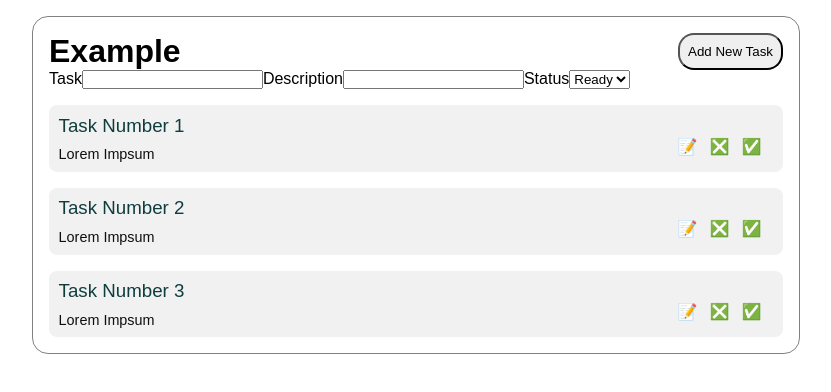
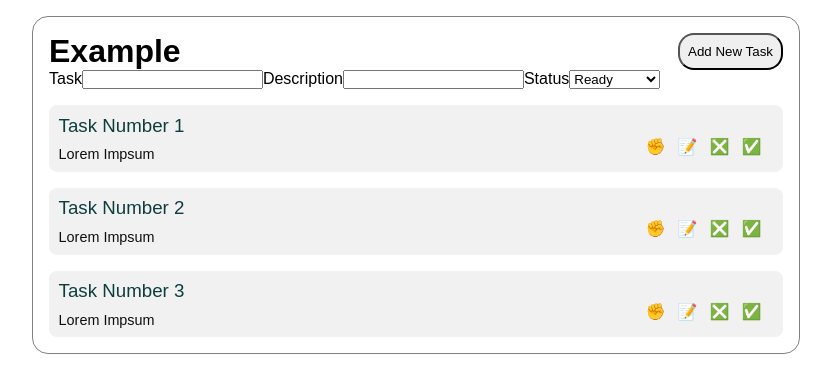
Before and after one commit to HazemAhmed0/TaskTraker, a React (Create React App) app: page / in a window 1280 px wide. Shown: the top 392 px of the page, without its empty margins (224-1055 px from the left). Built offline with nearby package versions, Linux system fonts and the light colour scheme.

Commit message:
renamed TaskForm component

```diff
--- a/src/App.js
+++ b/src/App.js
@@ -1,13 +1,13 @@
 import './styles/main.css';
 import Header from './components/Header';
 import Tasks from './components/Tasks';
-import NewTask from './components/NewTask';
+import TaskForm from './components/TaskForm';
 
 function App() {
   return (
     <div className="container">
       <Header title="Example"/>
-      <NewTask />
+      <TaskForm />
       <Tasks />
     </div>
   );
--- a/src/components/Task.js
+++ b/src/components/Task.js
@@ -4,6 +4,7 @@ const task = ({task}) => {
     <div className="task">
         <h3>{task.text}</h3>
         <p>{task.desc}</p>
+        <a title='In Progress'>&#9994;</a>
         <a title='Edit Task'>&#128221;</a>
         <a title='Remove Task'>&#10062;</a>
         <a title='Complete Task'>&#9989;</a>
--- a/src/components/NewTask.js
+++ b/src/components/TaskForm.js
@@ -1,6 +1,6 @@
 import '../styles/main.css';
 
-const NewTask = () => {
+const TaskForm = () => {
   return (
     <form className="NewTask">
         <label htmlFor="title">Task</label>
@@ -11,9 +11,10 @@ const NewTask = () => {
         <select name="status" >
             <option value="Ready">Ready</option>
             <option value="Done">Done</option>
+            <option value="InProgress">In Progress</option>
         </select>
     </form>
   )
 }
 
-export default NewTask
+export default TaskForm
--- a/src/styles/_Task.scss
+++ b/src/styles/_Task.scss
@@ -1,6 +1,6 @@
 .task {
   display: grid;
-  grid-template-columns: 1fr repeat(3, 2rem);
+  grid-template-columns: 1fr repeat(4, 2rem);
   background-color: #f1f1f1;
   margin-top: 1rem;
   border-radius: 0.5rem;
--- a/src/styles/main.css
+++ b/src/styles/main.css
@@ -1,6 +1,6 @@
 .task {
   display: grid;
-  grid-template-columns: 1fr repeat(3, 2rem);
+  grid-template-columns: 1fr repeat(4, 2rem);
   background-color: #f1f1f1;
   margin-top: 1rem;
   border-radius: 0.5rem;
```
